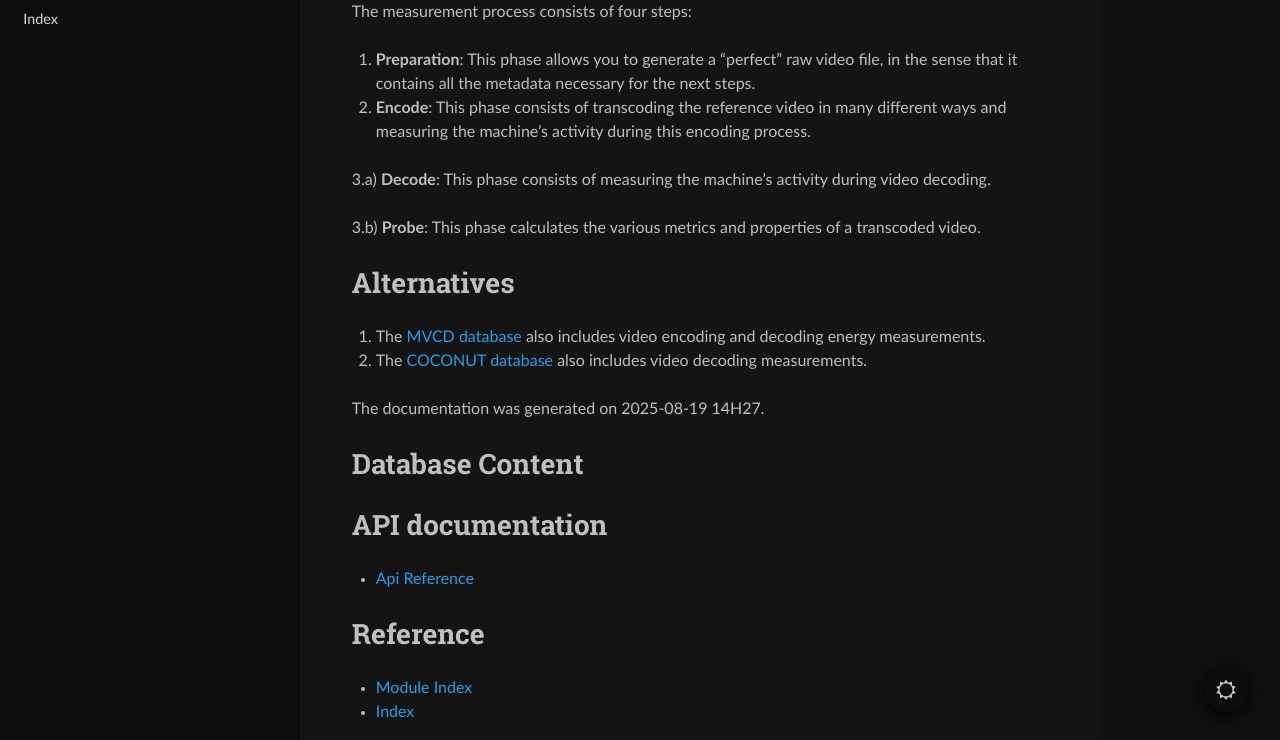
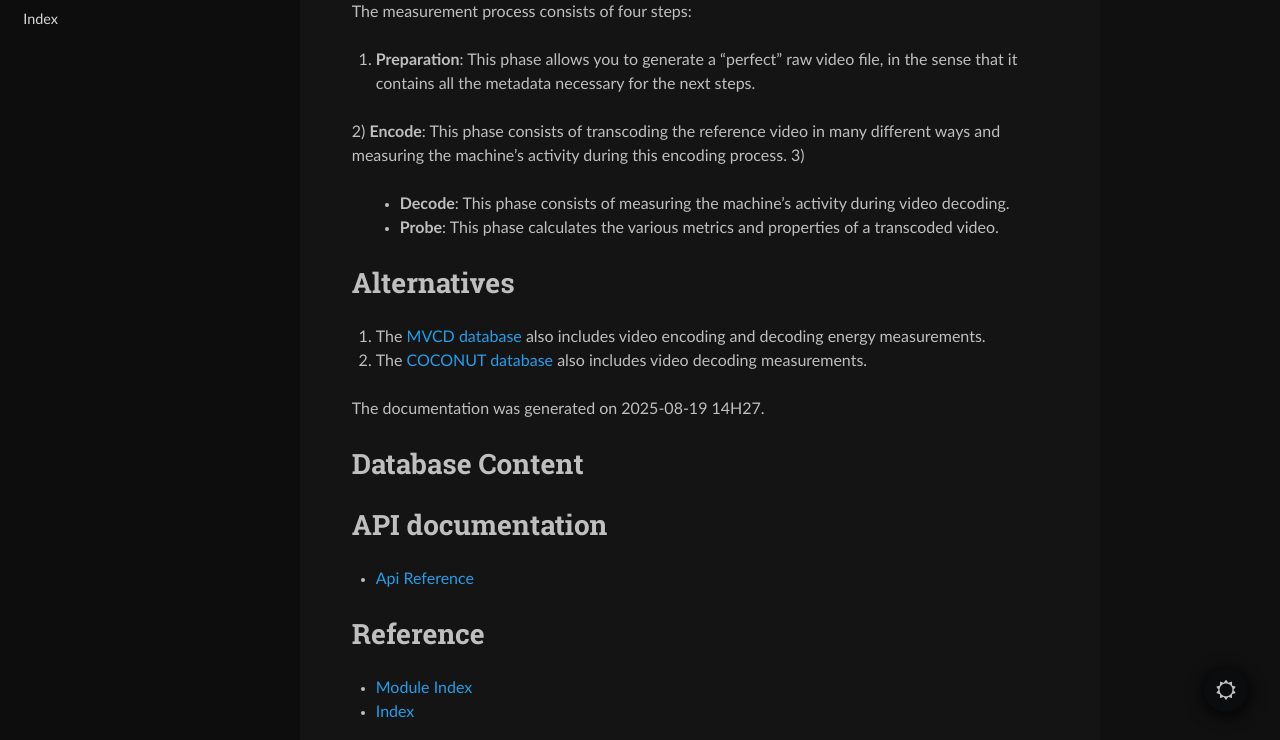
Before and after one commit to robinechuca/mendevi, a Sphinx documentation site: the page built from docs/index.rst, in a window 1280 px wide and 900 px high, scrolled down 912 px, cut to the strip 160-900 px from the top of the window. Built offline with Sphinx 7.4.7 and the Read the Docs theme 3.1.0, drawn with Linux system fonts in a browser that asks for light colours.

Commit message:
update readme

```diff
--- a/README.rst
+++ b/README.rst
@@ -55,12 +55,11 @@
 The measurement process consists of four steps:
 
 1) **Preparation**: This phase allows you to generate a "perfect" raw video file, in the sense that it contains all the metadata necessary for the next steps.
+2) **Encode**: This phase consists of transcoding the reference video in many different ways and measuring the machine's activity during this encoding process.
+3)
 
-2) **Encode**: This phase consists of transcoding the reference video in many different ways and measuring the machine's activity during this encoding process.
-
-3.a) **Decode**: This phase consists of measuring the machine's activity during video decoding.
-
-3.b) **Probe**: This phase calculates the various metrics and properties of a transcoded video.
+    - **Decode**: This phase consists of measuring the machine's activity during video decoding.
+    - **Probe**: This phase calculates the various metrics and properties of a transcoded video.
 
 
 Alternatives
--- a/docs/sql_content.rst
+++ b/docs/sql_content.rst
@@ -2,6 +2,8 @@
 
 .. image:: https://gitlab.inria.fr/rrichard/mendevi/-/raw/main/docs/images/database.svg
     :alt: SQL database diagram
+
+.. _t_env_environement
 
 Table t_env_environement
 ========================
@@ -32,3 +34,6 @@
 
     import sqlite3
     import mendevi
+
+env_hostname
+------------
```
